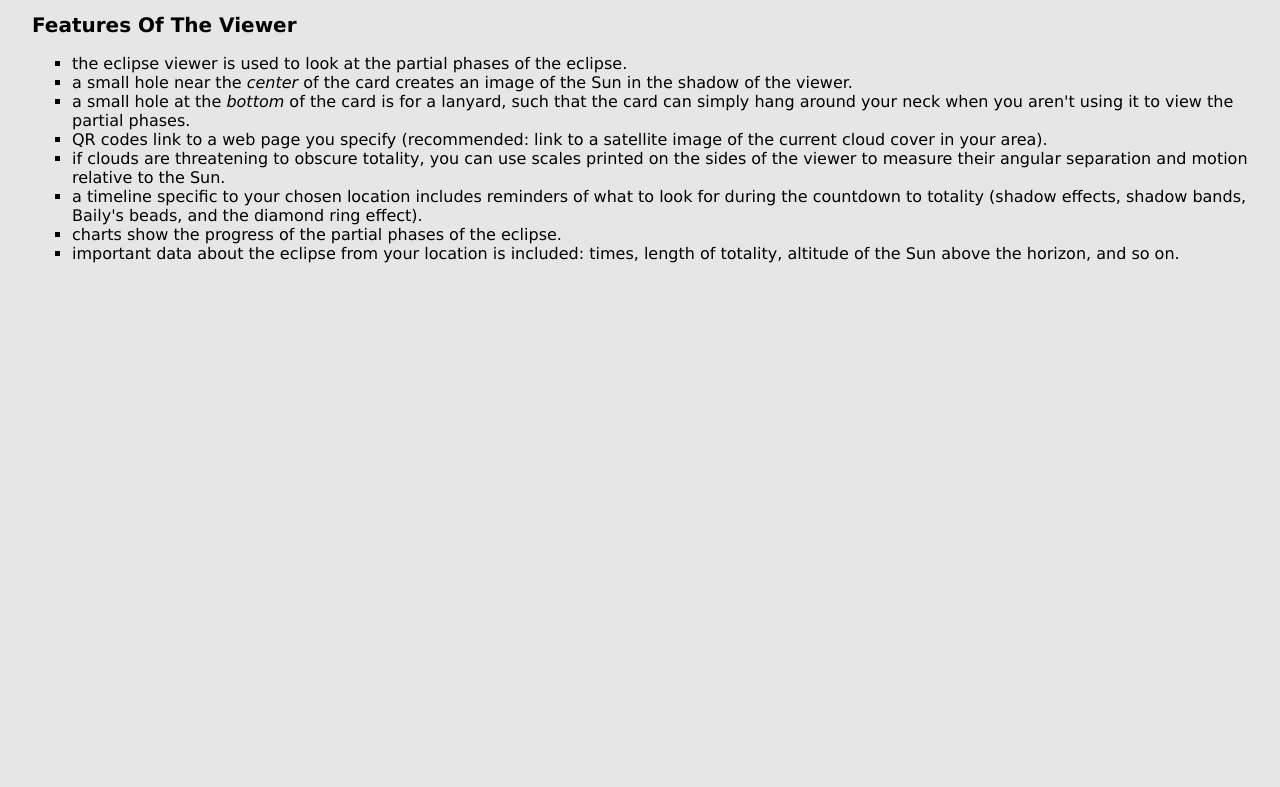
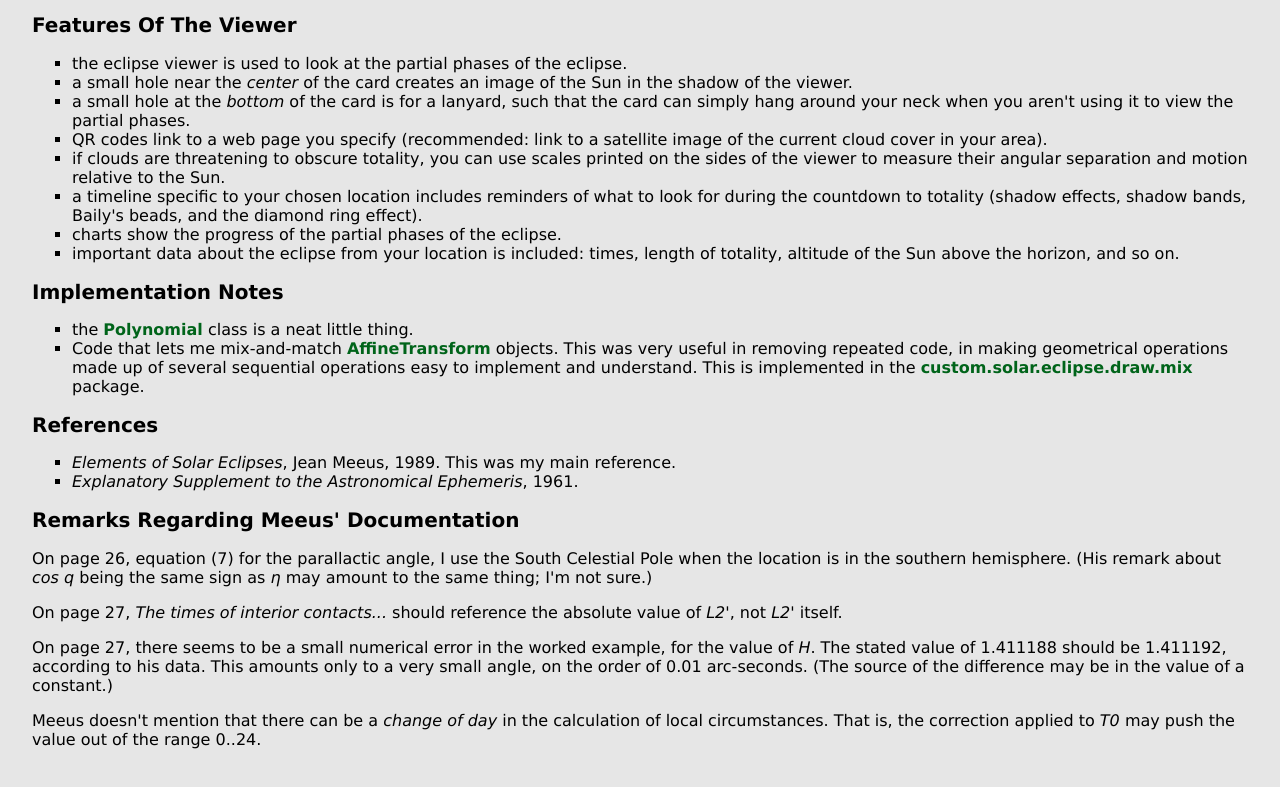
Before and after one commit to johanley/custom-solar-eclipse-viewer, a plain HTML site: page docs/index.html in a window 1280 px wide. Shown: the part 443-1230 px from the top of the page. Before the commit the page ends 800 px from the top, so only its background shows below. Drawn offline with Linux system fonts and the light colour scheme.

Commit message:
Better docs

```diff
--- a/docs/index.html
+++ b/docs/index.html
@@ -47,4 +47,34 @@ all printed on a medium-sized card which you can hang around your neck.
 </ul>
 
 
+<h2>Implementation Notes</h2>
+<ul>
+ <li>the <a href='https://github.com/johanley/custom-solar-eclipse-viewer/blob/master/src/custom/solar/eclipse/viewer/math/Polynomial.java'>Polynomial</a>
+ class is a neat little thing.
+ <li>Code that lets me mix-and-match <a href='https://docs.oracle.com/javase/8/docs/api/java/awt/geom/AffineTransform.html'>AffineTransform</a> objects.
+ This was very useful in removing repeated code, in making geometrical operations made up of several sequential operations easy to implement and understand.
+ This is implemented in the <a href='https://github.com/johanley/custom-solar-eclipse-viewer/tree/master/src/custom/solar/eclipse/viewer/draw/mix'>custom.solar.eclipse.draw.mix</a> package.
+</ul>
+
+<h2>References</h2>
+<ul>
+ <li><em>Elements of Solar Eclipses</em>, Jean Meeus, 1989. This was my main reference.
+ <li><em>Explanatory Supplement to the Astronomical Ephemeris</em>, 1961.
+</ul>
+
+<h2>Remarks Regarding Meeus' Documentation</h2>
+
+<p>On page 26, equation (7) for the parallactic angle, I use the South Celestial Pole when the location is in the southern hemisphere.
+ (His remark about <em>cos q</em> being the same sign as <em>η</em> may amount to the same thing; I'm not sure.)
+
+<P> On page 27, <em>The times of interior contacts...</em> should reference the absolute value of <em>L2'</em>, not <em>L2'</em> itself.
+
+<P>On page 27, there seems to be a small numerical error in the worked example, for the value of <em>H</em>.
+The stated value of 1.411188 should be 1.411192, according to his data.
+This amounts only to a very small angle, on the order of 0.01 arc-seconds.
+(The source of the difference may be in the value of a constant.)
+
+<P>Meeus doesn't mention that there can be a  <em>change of day</em> in the calculation of local circumstances.
+That is, the correction applied to <em>T0</em> may push the value out of the range 0..24.
+
 </html>
```
Also changed, not shown: 1 other file.
